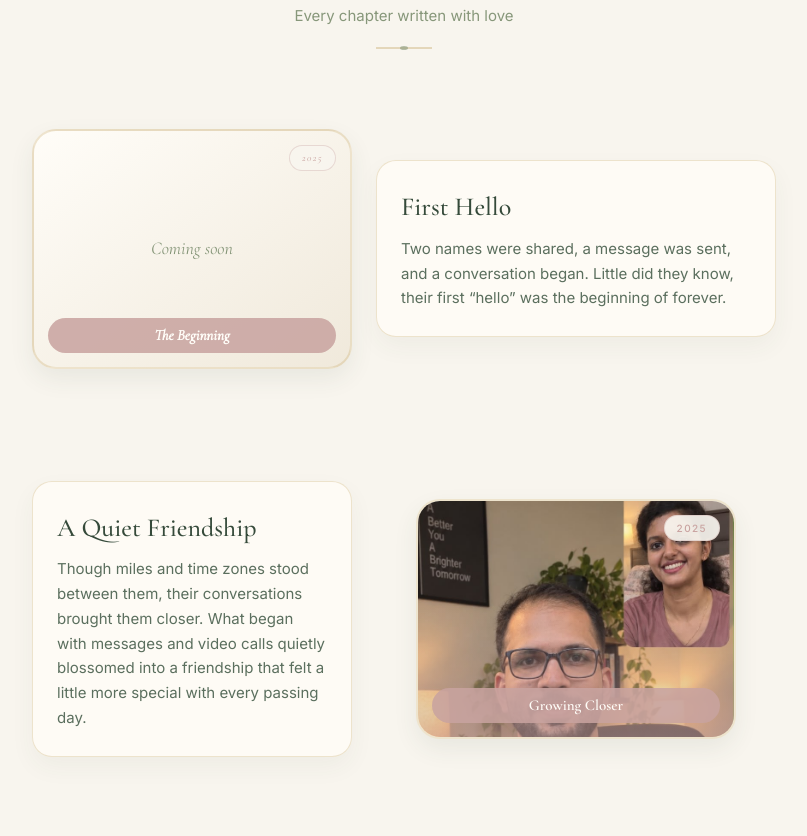
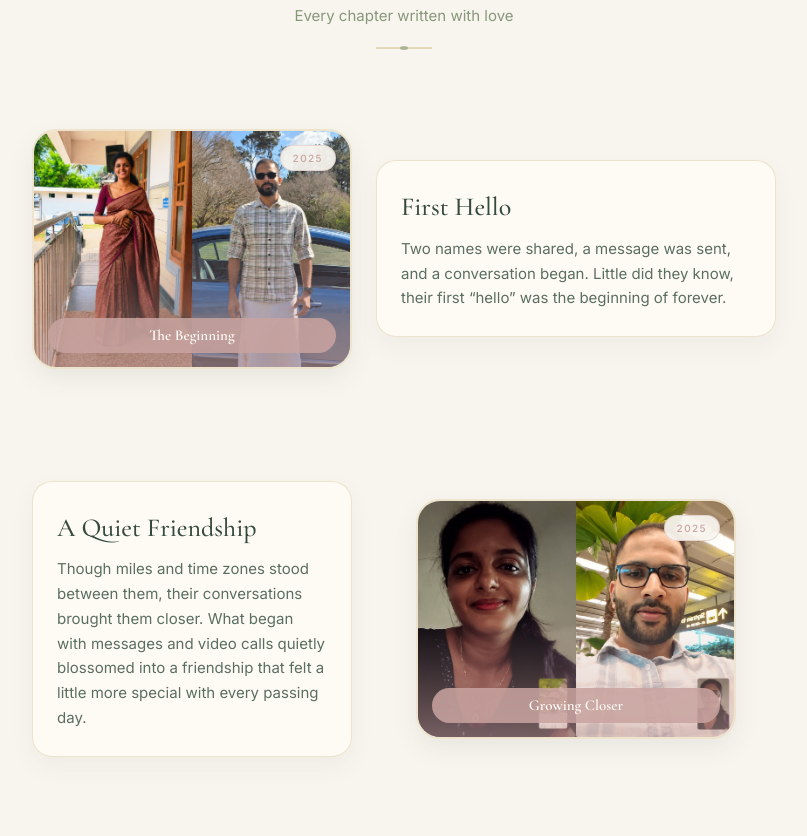
Before and after one commit to amaljaison/files, a plain HTML site: page index.html in a window 1280 px wide. Shown: the part 1020-1856 px from the top of the page, without its empty margins (236-1043 px from the left). Drawn offline with nearby package versions, Linux system fonts and the light colour scheme.

Commit message:
Add photos to First Hello and A Quiet Friendship chapters
Co-Authored-By: Claude Opus 5.5 <noreply@anthropic.com>

```diff
--- a/index.html
+++ b/index.html
@@ -473,7 +473,7 @@
       <div class="chapter reveal">
         <div class="chapter-body">
           <div class="chapter-layout">
-            <div class="chapter-img chapter-img--empty">Coming soon<div class="chapter-photo-year">2025</div><div class="chapter-photo-label">The Beginning</div></div>
+            <div class="chapter-img"><img src="assets/individual_photos_shared.jpeg" alt="Side-by-side photos of Josmy and Akhil, the first photos they shared with each other"><div class="chapter-photo-wash"></div><div class="chapter-photo-year">2025</div><div class="chapter-photo-label">The Beginning</div></div>
             <div class="chapter-copy">
               <h3>First Hello</h3>
               <p>Two names were shared, a message was sent, and a conversation began. Little did they know, their first “hello” was the beginning of forever.</p>
@@ -484,7 +484,7 @@
       <div class="chapter reveal">
         <div class="chapter-body">
           <div class="chapter-layout">
-            <div class="chapter-img"><img src="assets/quiet_friendship-4x3.jpeg" alt="A quiet friendship"><div class="chapter-photo-wash"></div><div class="chapter-photo-year">2025</div><div class="chapter-photo-label">Growing Closer</div></div>
+            <div class="chapter-img"><img src="assets/video_call.jpeg" alt="Josmy and Akhil smiling on a video call"><div class="chapter-photo-wash"></div><div class="chapter-photo-year">2025</div><div class="chapter-photo-label">Growing Closer</div></div>
             <div class="chapter-copy">
               <h3>A Quiet Friendship</h3>
               <p>Though miles and time zones stood between them, their conversations brought them closer. What began with messages and video calls quietly blossomed into a friendship that felt a little more special with every passing day.</p>
```
Also changed, not shown: assets/individual_photos_shared.jpeg (added), assets/video_call.jpeg (added).
